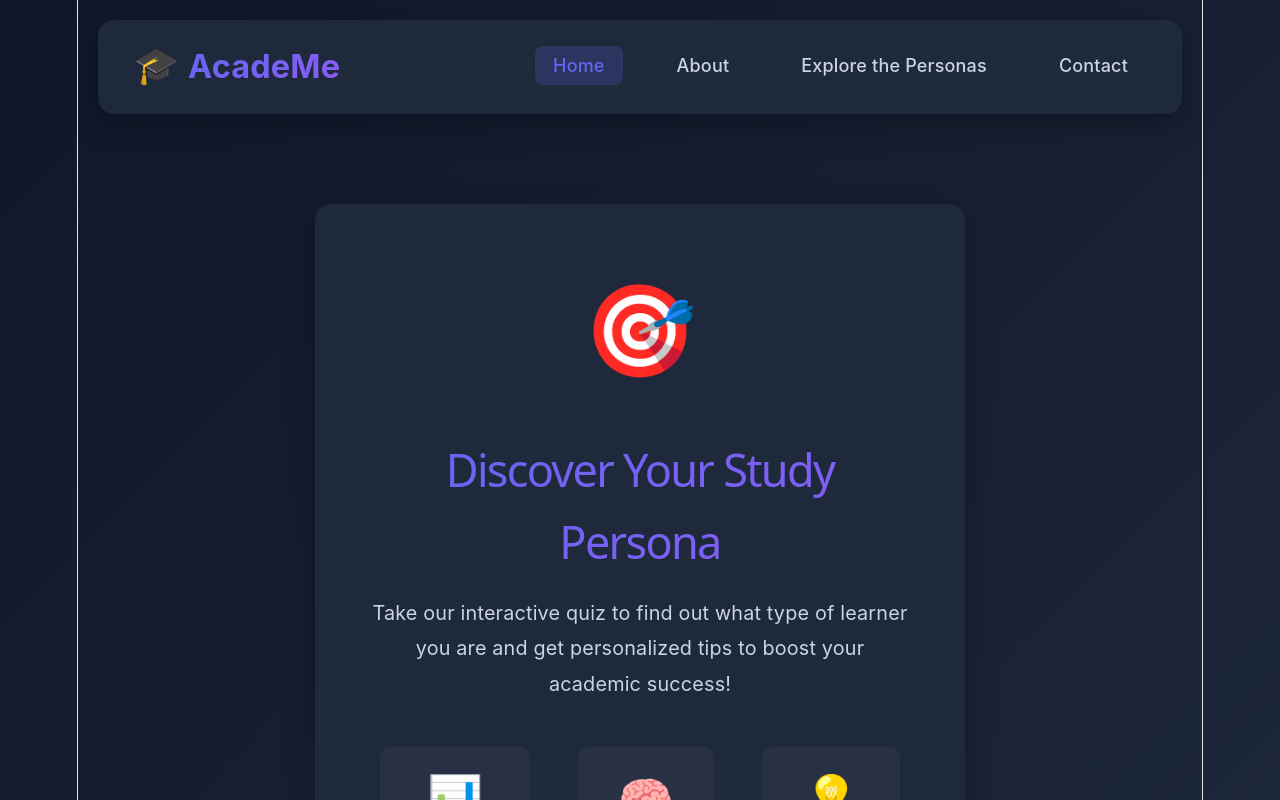
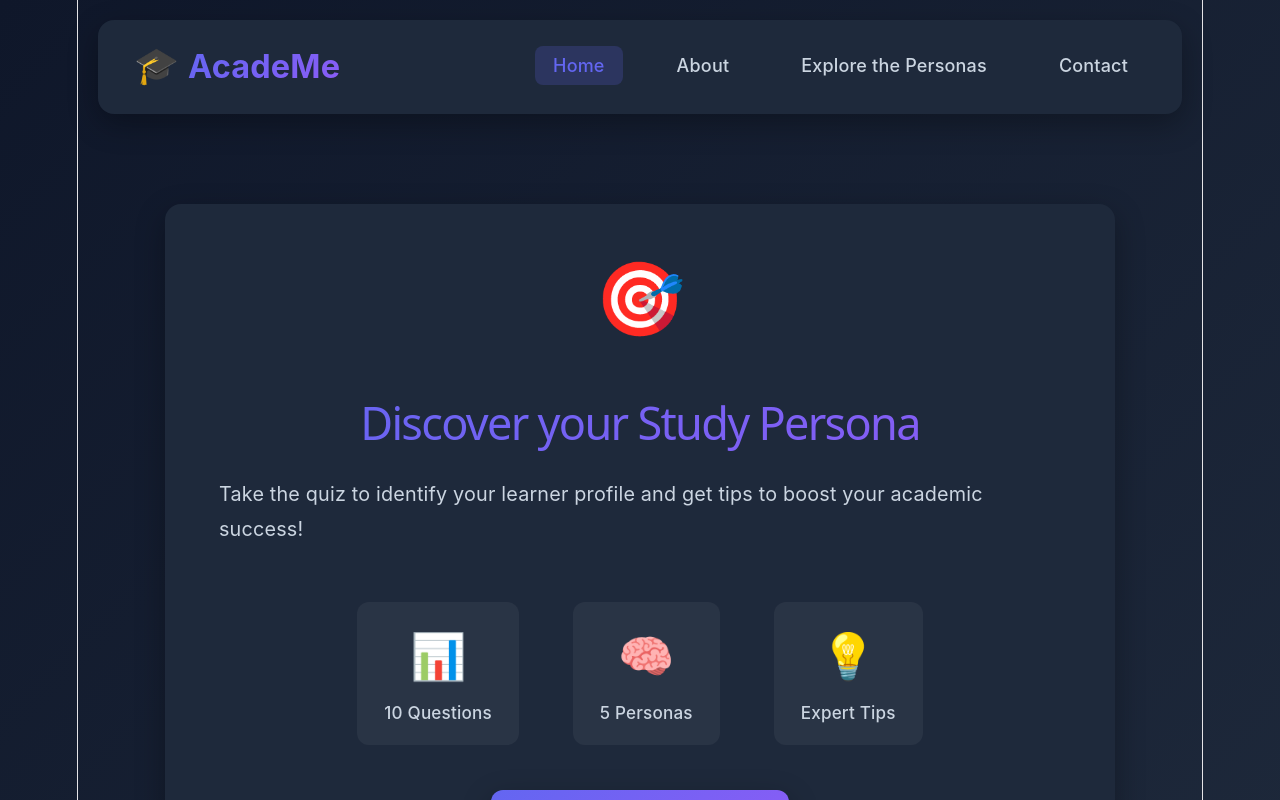
Before and after one commit to hwnest25/AcadeMe, a React (Vite) app: page / in a window 1280 px wide. Shown: the top 800 px of the page. Built offline with nearby package versions, Linux system fonts and the light colour scheme.

Commit message:
Tidy up home page.

```diff
--- a/src/pages/Home.jsx
+++ b/src/pages/Home.jsx
@@ -9,10 +9,9 @@ const Home = () => {
         <div className="home-container">
             <div className="home-card">
                 <div className="home-emoji">🎯</div>
-                <h1 className="home-title">Discover Your Study Persona</h1>
+                <h1 className="home-title">Discover your Study Persona</h1>
                 <p className="home-subtitle">
-                    Take our interactive quiz to find out what type of learner you are and get
-                    personalized tips to boost your academic success!
+                    Take the quiz to identify your learner profile and get tips to boost your academic success!
                 </p>
                 <div className="home-features">
                     <div className="feature-item">
--- a/src/styles/home.css
+++ b/src/styles/home.css
@@ -10,19 +10,33 @@
   padding: 2rem;
 }
 
+/* .home-container {
+  display: flex;
+  justify-content: center;
+  align-items: flex-start;
+  padding: 3rem 2rem 4rem;
+} */
+
 .home-card {
   background: var(--card-bg);
   border-radius: var(--border-radius);
-  padding: 3rem;
-  max-width: 650px;
+  /* padding: 3rem 4rem; */
+  padding: 2rem 3rem 2.5rem;
+  max-width: 950px;
   width: 100%;
-  text-align: center;
+  text-align: ;
   box-shadow: var(--shadow);
   animation: slideUp 0.6s ease;
 }
 
+
+.home-card p {
+  margin: 0;
+  text-align: left;
+}
+
 .home-emoji {
-  font-size: 5rem;
+  font-size: 4rem;
   margin-bottom: 1rem;
   animation: pulse 2s infinite;
 }
@@ -39,22 +53,26 @@
 .home-subtitle {
   font-size: 1.1rem;
   color: var(--text-secondary);
-  margin-bottom: 2.5rem;
+  margin-bottom: 3rem;
   line-height: 1.8;
 }
 
 .home-features {
-  display: flex;
-  justify-content: space-around;
-  margin-bottom: 2.5rem;
-  gap: 1.5rem;
+  display:flex;
+  justify-content:center;
+  gap:3rem;
+  margin-top:3rem;
+  margin-bottom:2.5rem;
 }
 
 .feature-item {
-  display: flex;
-  flex-direction: column;
-  align-items: center;
-  gap: 0.5rem;
+  display:flex;
+  flex-direction:column;
+  align-items:center;
+  gap:.4rem;
+  padding:1rem 1.5rem;
+  border-radius:12px;
+  background:rgba(255,255,255,.05);
 }
 
 .feature-icon {
@@ -101,20 +119,3 @@
   color: var(--text-secondary);
   font-size: 0.9rem;
 }
-
-.hero-features {
-  display:flex;
-  justify-content:center;
-  gap:3rem;
-  margin:2rem 0;
-}
-
-.feature-item {
-  display:flex;
-  flex-direction:column;
-  align-items:center;
-  gap:.4rem;
-  padding:.8rem 1.2rem;
-  border-radius:10px;
-  background:rgba(255,255,255,.04);
-}
```
